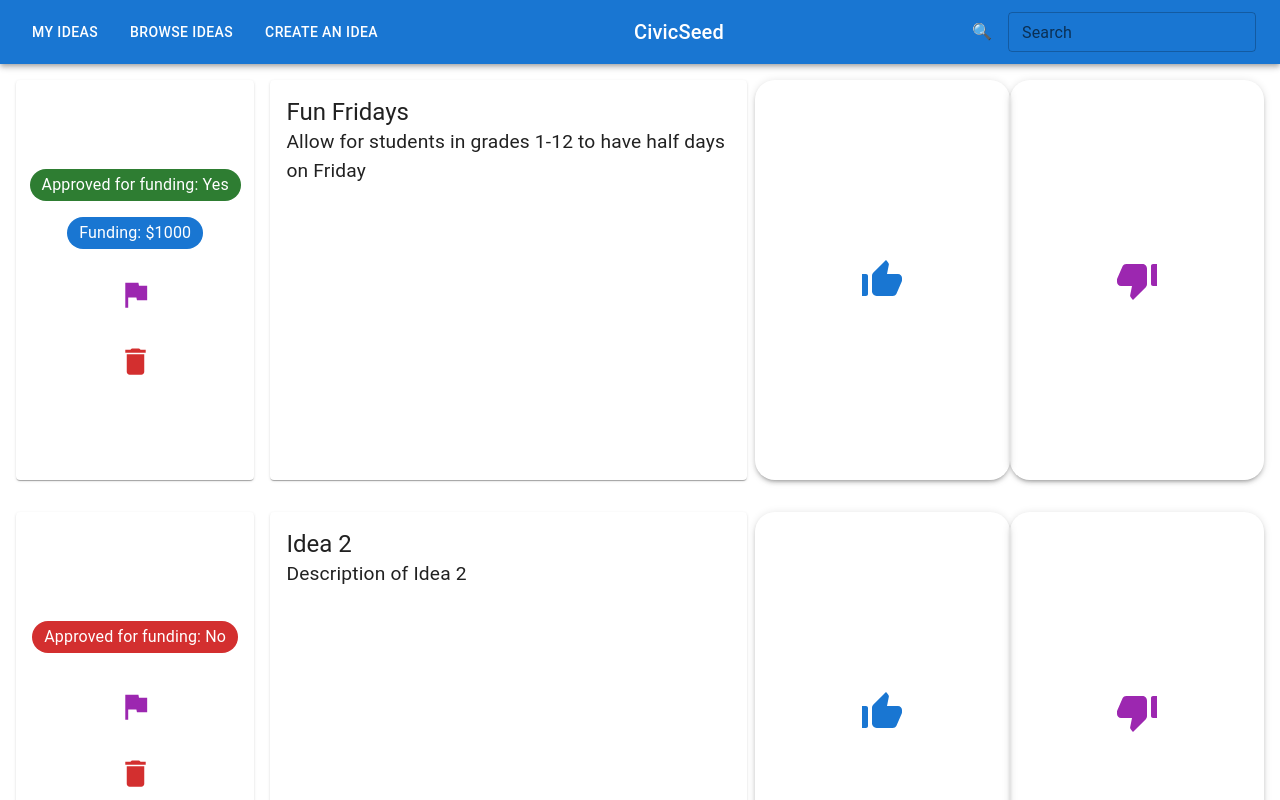
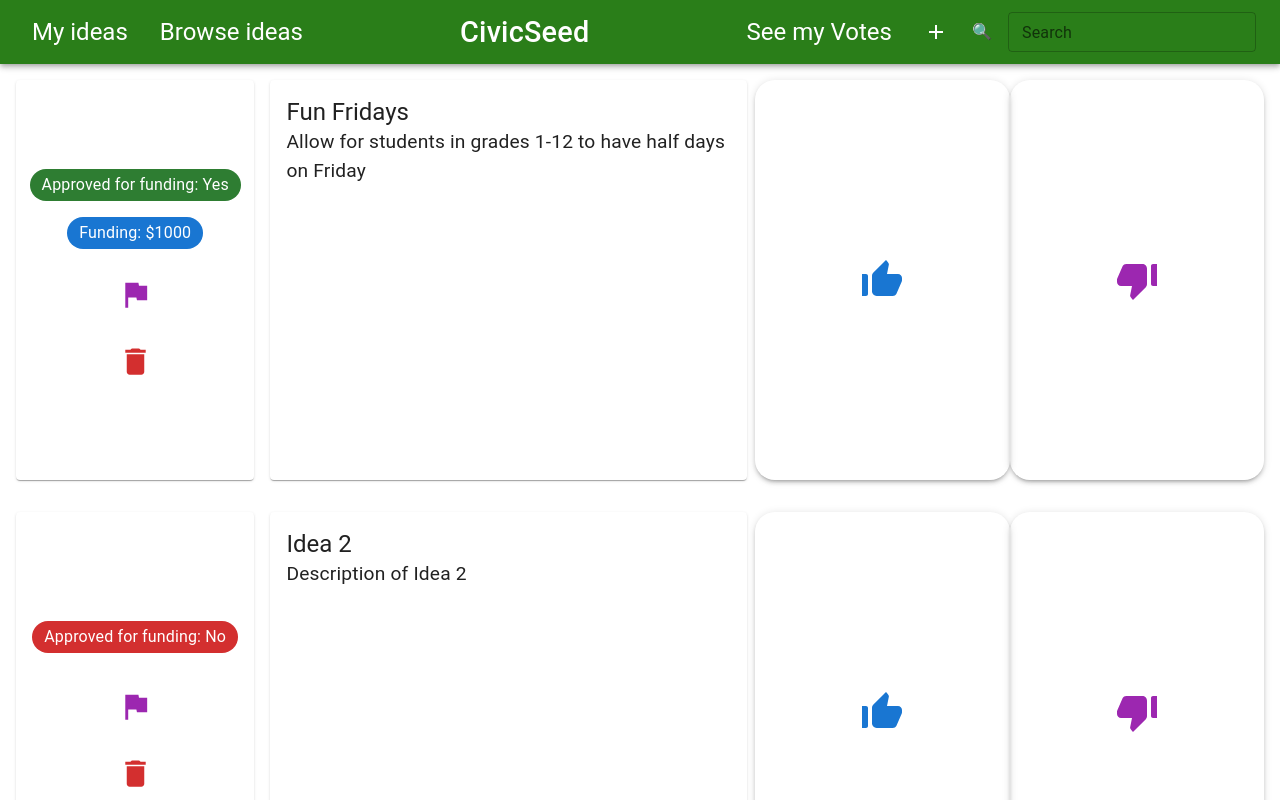
Before and after one commit to zek224/Civic-Seed, a React (Create React App) app in the folder Frontend/civic-seed-react-frontend/: page /myideas in a window 1280 px wide. Built offline with nearby package versions, Linux system fonts and the light colour scheme.

Commit message:
added styling to Ideas

```diff
--- a/Frontend/civic-seed-react-frontend/src/Auth/Login.jsx
+++ b/Frontend/civic-seed-react-frontend/src/Auth/Login.jsx
@@ -1,7 +1,8 @@
 import React from 'react';
 import { Button, TextField, Container, Typography, CssBaseline, Box } from '@mui/material';
 import {Link, useNavigate} from 'react-router-dom';
-import IdeaComponentResident from "Civic-Seed/Frontend/civic-seed-react-frontend/src/Resident/IdeaComponent/IdeaComponentResident.jsx";
+import IdeaComponentResident from "../Resident/IdeaComponent/IdeaComponentResident.jsx";
+
 
 function Login() {
 
--- a/Frontend/civic-seed-react-frontend/src/Resident/IdeaPage/IdeaPageResident.jsx
+++ b/Frontend/civic-seed-react-frontend/src/Resident/IdeaPage/IdeaPageResident.jsx
@@ -19,7 +19,7 @@ const IdeaPageResident = () => {
           console.error('Failed to fetch ideas');
         }
       } catch(e){
-        console.error('There was an error fetching the ideas', error);
+        console.error('There was an error fetching the ideas', e);
       }
     };
   }, []); // Empty dependency array means this effect will only run once after the initial render
@@ -32,12 +32,11 @@ const IdeaPageResident = () => {
 
   return (
     <>
-      <NavBarResident /> {/* Fixed navbar at the top of the page */}
-      <Box sx={{ overflowY: 'auto', height: 'calc(100vh - 64px)', padding: 2 }}>
-        {/* Subtracting the height of the navbar (adjust the value based on your actual navbar height) */}
+      <NavBarResident />
+      <Box sx={{ overflowY: 'auto', height: 'calc(100vh - 64px)', padding: 2, bgcolor: '#f5f5f5' }}>
         {ideas.map((idea, index) => (
           <Box key={index} sx={{ display: 'flex', marginBottom: 4, height: '50vh' }}>
-            <Card sx={{ flex: 1, display: 'flex', flexDirection: 'column', justifyContent: 'center', alignItems: 'center', marginRight: 2 }}>
+            <Card sx={{ flex: 1, marginRight: 2, bgcolor: '#AFE1AF', boxShadow: 2, borderRadius: 2, display: 'flex', flexDirection: 'column', justifyContent: 'center', alignItems: 'center' }}>
               <Chip
                 label={`Approved for funding: ${idea.funded ? 'Yes' : 'No'}`}
                 color={idea.funded ? 'success' : 'error'}
@@ -60,7 +59,7 @@ const IdeaPageResident = () => {
                 <FlagIcon fontSize="large" />
               </IconButton>
             </Card>
-            <Card sx={{ flex: 2, height: '100%', marginRight: 1 }}>
+            <Card sx={{ flex: 2.5, height: '100%', marginRight: 1, bgcolor: '#AFE1AF', boxShadow: 2, borderRadius: 2 }}>
               <CardContent>
                 <Typography variant="h5" sx={{ fontSize: '1.5rem' }}>{idea.title}</Typography>
                 <Typography variant="body1" sx={{ fontSize: '1.2rem' }}>{idea.description}</Typography>
@@ -68,14 +67,26 @@ const IdeaPageResident = () => {
             </Card>
             <IconButton
               color="primary"
-              sx={{ flex: 1, maxHeight: '100%', borderRadius: '20px', boxShadow: 3 }}
+              sx={{
+                flex: 0.75,
+                maxHeight: '100%',
+                borderRadius: '20px',
+                boxShadow: 3,
+                bgcolor: '#AFE1AF'
+              }}
               aria-label="vote yes"
             >
               <ThumbUpAltIcon sx={{ fontSize: '3rem' }} />
             </IconButton>
             <IconButton
               color="secondary"
-              sx={{ flex: 1, maxHeight: '100%', borderRadius: '20px', boxShadow: 3 }}
+              sx={{
+                flex: 0.75,
+                maxHeight: '100%',
+                borderRadius: '20px',
+                boxShadow: 3,
+                bgcolor: '#AFE1AF'
+              }}
               aria-label="vote no"
             >
               <ThumbDownAltIcon sx={{ fontSize: '3rem' }} />
--- a/Frontend/civic-seed-react-frontend/src/Resident/NavBar/NavBarResident.jsx
+++ b/Frontend/civic-seed-react-frontend/src/Resident/NavBar/NavBarResident.jsx
@@ -1,49 +1,47 @@
-// Navbar.js
 import React from "react";
 import { Link } from "react-router-dom";
 import CssBaseline from "@mui/material/CssBaseline";
 import AppBar from "@mui/material/AppBar";
 import Toolbar from "@mui/material/Toolbar";
 import Typography from "@mui/material/Typography";
-import Button from "@mui/material/Button";
+import IconButton from "@mui/material/IconButton";
 import TextField from "@mui/material/TextField";
+import Tooltip from "@mui/material/Tooltip";
+import AddIcon from '@mui/icons-material/Add';
 
 const NavBarResident = () => {
   return (
     <>
       <CssBaseline />
-      <AppBar position="static">
-        <Toolbar>
-          <div
-            style={{
-              display: "flex",
-              justifyContent: "space-between",
-              alignItems: "center",
-              width: "100%",
-            }}
-          >
+      <AppBar position="static" style={{ backgroundColor: '#2a7e19' }}> {/* Light green color */}
+        <Toolbar style={{ justifyContent: "space-between" }}>
           <div style={{ display: "flex", gap: "1rem", alignItems: "center" }}>
             <Link to="/myideas" style={{ textDecoration: "none", color: "white" }}>
-                <Button color="inherit">My ideas</Button>
+              <IconButton color="inherit">My ideas</IconButton>
             </Link>
             <Link to="/ideas" style={{ textDecoration: "none", color: "white" }}>
-                <Button color="inherit">Browse ideas</Button>
-              </Link>
-              <Link to="/create" style={{ textDecoration: "none", color: "white" }}>
-                <Button color="inherit">Create an idea</Button>
+              <IconButton color="inherit">Browse ideas</IconButton>
             </Link>
           </div>
-            <div style={{ textAlign: "center", flexGrow: 1 }}>
-              <Typography variant="h6" component="div" style={{ color: "white" }}>
+
+          <Typography variant="h6" component="div" style={{ color: "white", flexGrow: 1, textAlign: "center", fontSize: '1.8rem' }}>
             CivicSeed
           </Typography>
-            </div>
-            <div style={{ display: "flex", alignItems: "center", gap: "1rem" }}>
-              <div style={{ cursor: "pointer" }}>
-                <span role="img" aria-label="Search Icon">
+
+          <div style={{ display: "flex", gap: "1rem", alignItems: "center" }}>
+            <Link to="/myVotes" style={{ textDecoration: "none", color: "white" }}>
+              <IconButton color="inherit">See my Votes</IconButton>
+            </Link>
+            <Tooltip title="Create new idea">
+              <Link to="/create" style={{ color: "white" }}>
+                <IconButton color="inherit">
+                  <AddIcon />
+                </IconButton>
+              </Link>
+            </Tooltip>
+            <span role="img" aria-label="Search Icon" style={{ cursor: "pointer" }}>
               🔍
             </span>
-              </div>
             <TextField
               id="outlined-search"
               label="Search"
@@ -52,7 +50,6 @@ const NavBarResident = () => {
               size="small"
             />
           </div>
-          </div>
         </Toolbar>
       </AppBar>
     </>
```
Lines whose indentation alone changed are shown as unchanged.
